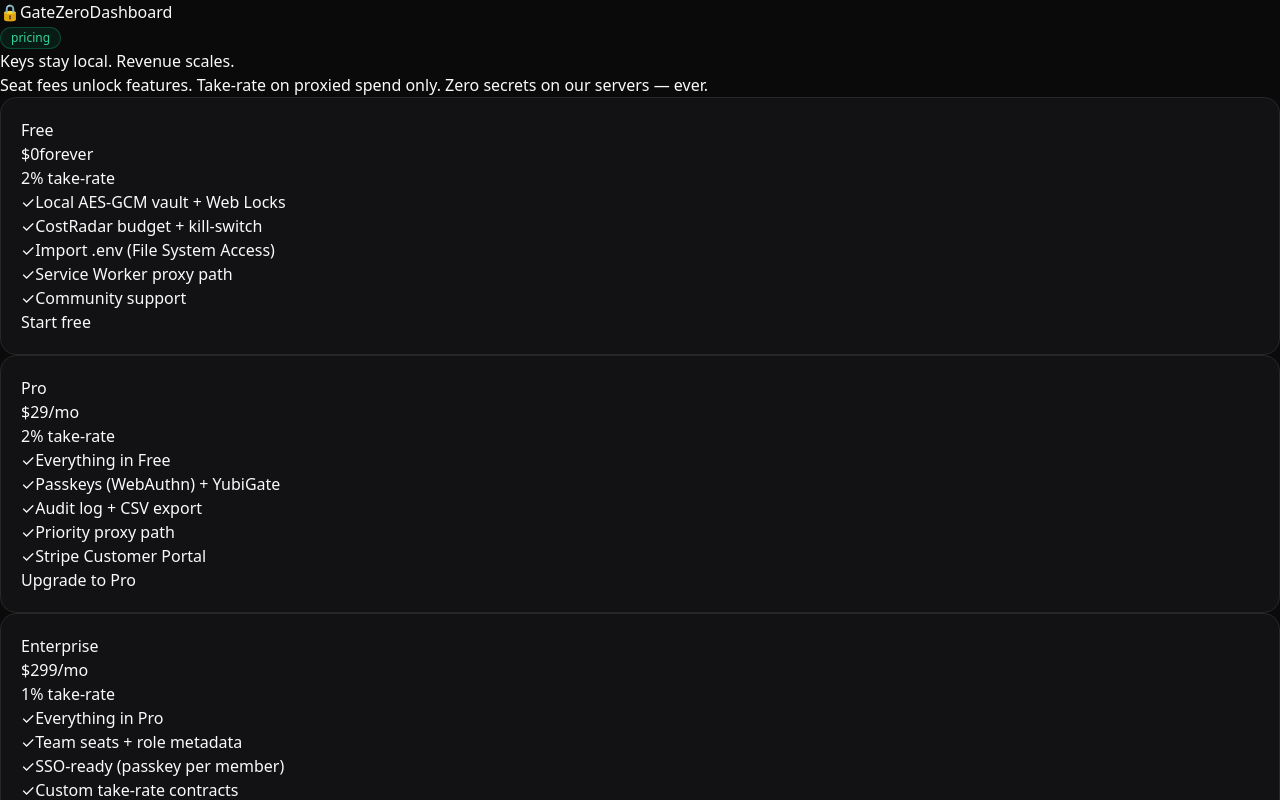
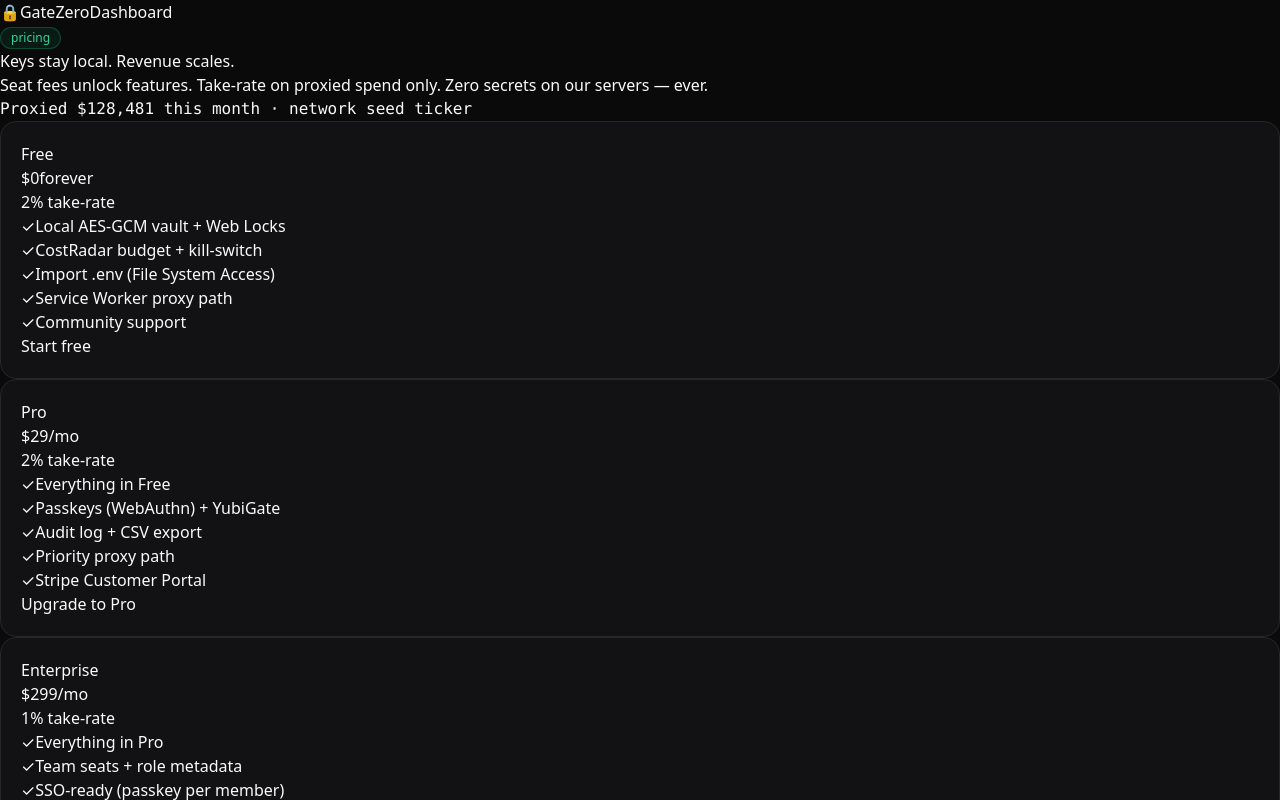
Before and after one commit to jonjys/gatekeeper, a Next.js app: page /pricing in a window 1280 px wide. Shown: the top 800 px of the page. Built offline with nearby package versions, Linux system fonts and the light colour scheme.

Commit message:
feat: pricing live Proxied $X ticker

```diff
--- a/app/pricing/page.tsx
+++ b/app/pricing/page.tsx
@@ -1,6 +1,6 @@
 'use client';
 
-import { useState } from 'react';
+import { useEffect, useState } from 'react';
 import Link from 'next/link';
 
 const TIERS = [
@@ -84,6 +84,14 @@
   const [busy, setBusy] = useState<string | null>(null);
   const [error, setError] = useState<string | null>(null);
   const [openFaq, setOpenFaq] = useState<number | null>(0);
+  const [proxied, setProxied] = useState(128_400);
+
+  useEffect(() => {
+    const id = setInterval(() => {
+      setProxied((n) => n + Math.floor(Math.random() * 40) + 8);
+    }, 2800);
+    return () => clearInterval(id);
+  }, []);
 
   async function checkout(plan: string) {
     setBusy(plan);
@@ -130,6 +138,9 @@
           <p className="text-zinc-400 max-w-xl mx-auto">
             Seat fees unlock features. Take-rate on proxied spend only. Zero secrets on
             our servers — ever.
+          </p>
+          <p className="text-sm font-mono text-emerald-400/90 pt-1">
+            Proxied ${proxied.toLocaleString()} this month · network seed ticker
           </p>
         </div>
 
```
